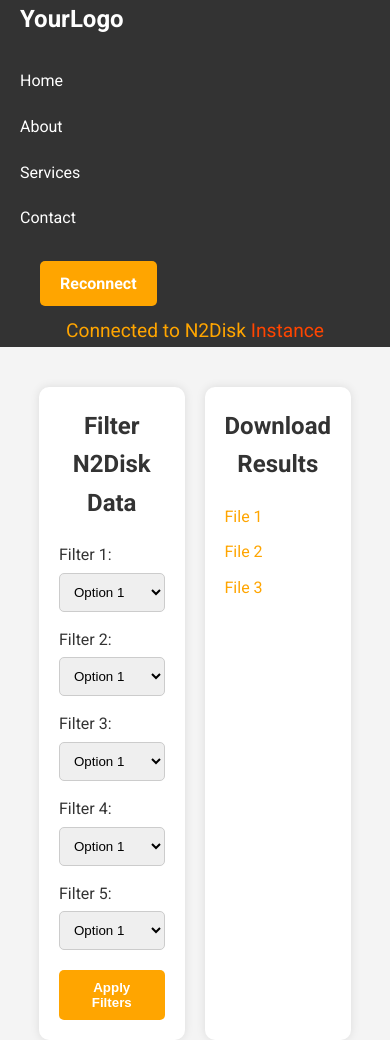
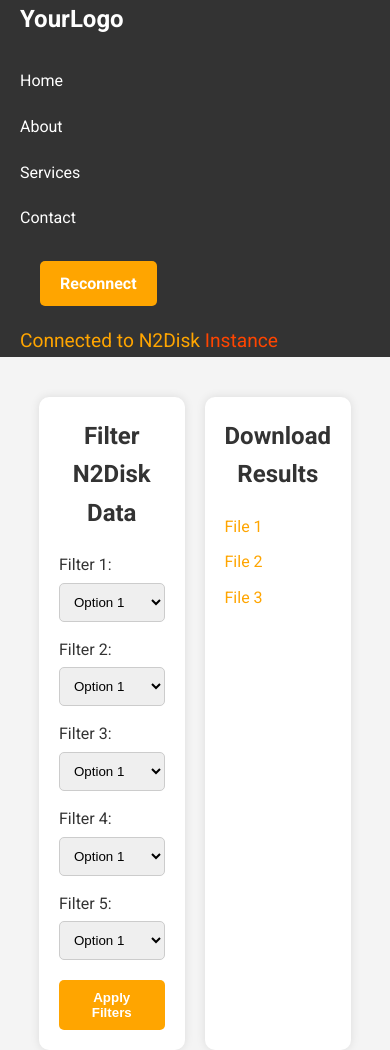
Before and after one commit to Jstreet432/n2diskui, a Flask app: page / in a window 390 px wide. Run offline with Flask 3, Linux system fonts and the light colour scheme.

Commit message:
Update styles.css

```diff
--- a/n2diskui/static/styles.css
+++ b/n2diskui/static/styles.css
@@ -1,4 +1,3 @@
-/* Reset */
 * {
     margin: 0;
     padding: 0;
@@ -211,4 +210,8 @@ body {
         margin-top: 20px;
         align-self: flex-start; /* Ensure the button aligns to the left */
     }
-}
+
+    .connection-status {
+        text-align: left;
+        margin-top: 20px; /* Adjust margin for small screens */
+    }
```
